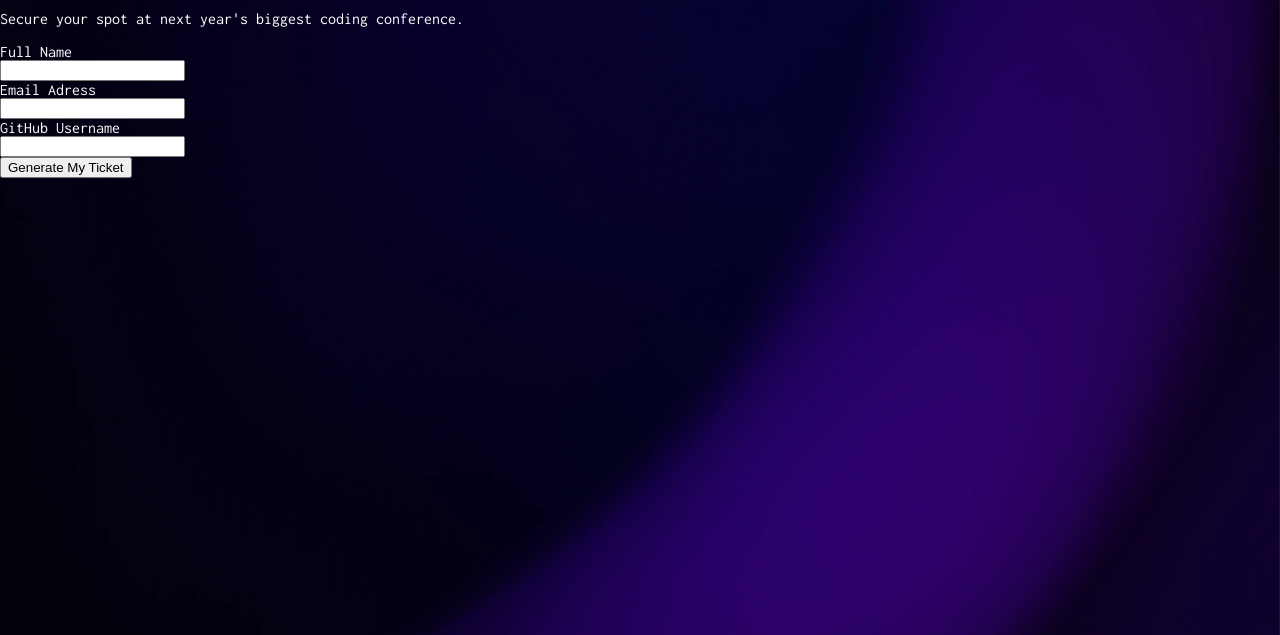
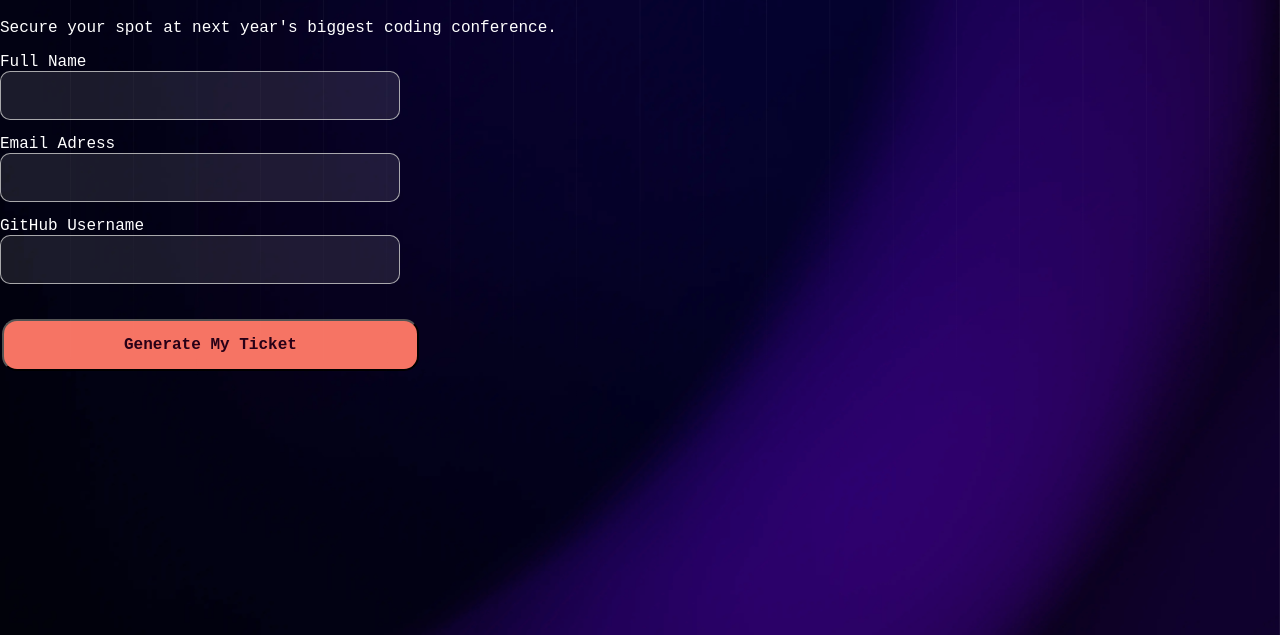
Before and after one commit to danbasco/GeradorTickets, a plain HTML site: page index.html in a window 1280 px wide. Shown: the part 165-800 px from the top of the page. Drawn offline with Linux system fonts and the light colour scheme; a web font is replaced by a local one.

Commit message:
fix: style.css

```diff
--- a/css/style.css
+++ b/css/style.css
@@ -1,12 +1,27 @@
 @font-face {
     font-family: 'Inconsolata';
-    src: url('../assets/fonts/Inconsolata-VariableFont_wdth,wght.ttf') format('truetype');
+    src: url('../assets/fonts/Inconsolata-VariableFont_wdth-wght.ttf') format('truetype');
     font-weight: normal;
     font-style: normal;
 
 }
 
+body::before {
+    content: "";
+    position: fixed;
+    top: 0; left: 0; right: 0; bottom: 0;
+    background: url('../assets/images/pattern-lines.svg') center center no-repeat;
+    background-size: contain; /* or cover, as desired */
+    z-index: 0;
+    pointer-events: none;
+    opacity: 0.5; /* ajuste a opacidade se quiser */
+
+}
 body {
+
+    position: relative;
+    z-index: 1;
+
     font-family: 'Inconsolata', monospace, Arial, Helvetica, sans-serif;
     color: #fff;
     background-image: url('../assets/images/background-desktop.png');
@@ -20,13 +35,13 @@ body {
 }
 
 
-/* Background para mobile */
+/* Background for mobile */
 @media (max-width: 600px) {
     body {
         background-image: url('../assets/images/background-mobile.png');
     }
 }
-/* Header alinhado lado a lado */
+/* Header aligned side by side */
 .header {
     display: flex;
     align-items: center;
@@ -37,3 +52,32 @@ body {
     height: 48px;
     width: auto;
 }
+
+.textTicket {
+    width: 100%;
+    max-width: 400px;
+    padding: 15px;
+    border-radius: 10px;
+    background-color: rgba(255,255,255,0.1); /* internal opacity */
+    border: 1px solid rgba(204,204,204,0.8); /* more visible border */
+    box-sizing: border-box;
+    font-family: 'Inconsolata', monospace, Arial, Helvetica, sans-serif;
+    color: #fff;
+    font-size: 15px;
+    margin-bottom: 15px;
+}
+
+#getTicket {
+    background-color: #F67464;
+    color: #280016;
+    padding: 15px 120px;
+    text-align: center;
+    text-decoration: none;
+    display: inline-block;
+    font-size: 16px;
+    margin: 20px 2px;
+    cursor: pointer;
+    border-radius: 15px;
+    font-family: Inconsolata, monospace, Arial, Helvetica, sans-serif;
+    font-weight: bold;
+}
--- a/index.html
+++ b/index.html
@@ -31,15 +31,15 @@
 
         <!-- Nome -->
         <label for ="fullName">Full Name</label><br>
-        <input type="text" id="fullName" name="fullName" required><br>
+        <input type="text" id="fullName" name="fullName" class="textTicket" required><br>
 
         <!-- Email -->
         <label for ="email">Email Adress</label><br>
-        <input type="email" id="email" name="email" required><br>
+        <input type="email" id="email" name="email" class="textTicket" required><br>
 
         <!-- GitHub Username -->
         <label for ="githubUsername">GitHub Username</label><br>
-        <input type="text" id="githubUsername" name="githubUsername" required><br>
+        <input type="text" id="githubUsername" name="githubUsername" class="textTicket" required><br>
 
     </form>
 
```
